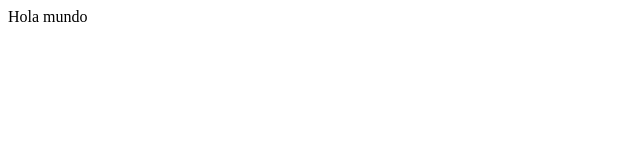
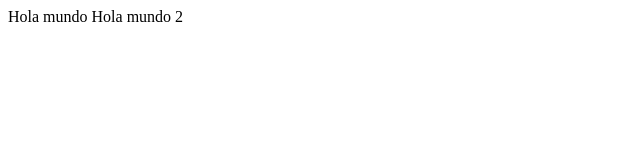
Before and after one commit to marcosmerida/project-HTML-CSS-with-Julian, a plain HTML site: page index.html in a window 1280 px wide. Shown: the whole page, without its empty margins (0-640 px from the left). Drawn offline with Linux system fonts and the light colour scheme.

Commit message:
Hola mundo 2

```diff
--- a/index.html
+++ b/index.html
@@ -6,5 +6,6 @@
     </head>
     <body>
         Hola mundo
+        Hola mundo 2
     </body>
 </html>
```
